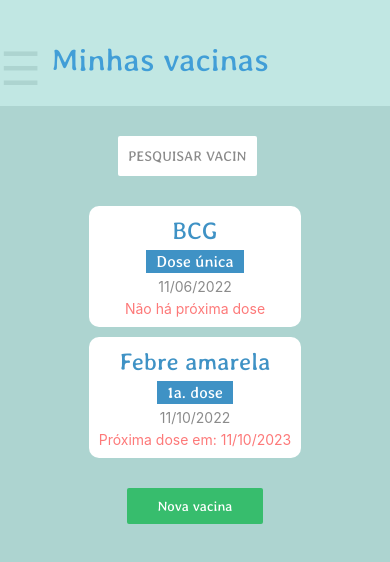
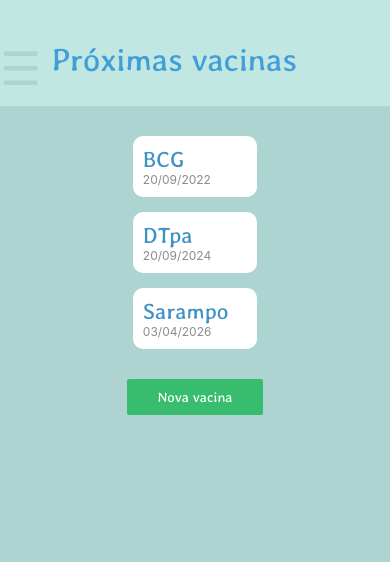
Before and after one commit to iwataniKenji/my-health, a React Native app: screen / in a window 390 px wide. Shown: the top 562 px of the page. Built offline with nearby package versions, Linux system fonts and the light colour scheme.

Commit message:
feat: adds nextVaccines screen and reformulates homeScreen layout components

```diff
--- a/App.tsx
+++ b/App.tsx
@@ -1,6 +1,7 @@
 import { useState } from "react";
 import { MyVaccinesSection } from "./screens/MyVaccinesSection";
-import { Home } from "./screens/Home";
+import { NextVaccinesSection } from "./screens/NextVaccinesSection";
+import { AuthSection } from "./screens/AuthSection";
 import AppLoading from "expo-app-loading";
 import * as Font from "expo-font";
 
@@ -13,8 +14,9 @@ export default function App() {
   const [fontsLoaded, setFontsLoaded] = useState(false);
 
   if (fontsLoaded) {
-    return <MyVaccinesSection />;
-    // return <Home />;
+    return <NextVaccinesSection />;
+    // return <MyVaccinesSection />;
+    // return <AuthSection />;
   } else {
     return (
       <AppLoading
--- a/components/CardsSection.tsx
+++ b/components/CardsSection.tsx
@@ -18,6 +18,7 @@ export function CardsSection() {
 const styles = StyleSheet.create({
   grid: {
     display: "flex",
+    flexDirection: "row",
     gap: 10,
   },
 });
--- /dev/null
+++ b/components/CardsSection2.tsx
@@ -0,0 +1,36 @@
+import { StyleSheet, View } from "react-native";
+import { NextVaccinesCard } from "./NextVaccinesCard";
+
+const data = [
+  {
+    title: "BCG",
+    date: "20/09/2022",
+  },
+  {
+    title: "DTpa",
+    date: "20/09/2024",
+  },
+  {
+    title: "Sarampo",
+    date: "03/04/2026",
+  },
+];
+
+export function CardsSection2() {
+  return (
+    <View style={styles.container}>
+      {data.map((item) => (
+        <NextVaccinesCard title={item.title} date={item.date} />
+      ))}
+    </View>
+  );
+}
+
+const styles = StyleSheet.create({
+  container: {
+    display: "flex",
+    alignItems: "center",
+    gap: 15,
+    width: "100%",
+  },
+});
--- /dev/null
+++ b/components/NextVaccinesCard.tsx
@@ -0,0 +1,36 @@
+import { StyleSheet, View, Text } from "react-native";
+
+type Props = {
+  title: string;
+  date: string;
+};
+
+export function NextVaccinesCard({ title, date }: Props) {
+  return (
+    <View style={styles.cardBackground}>
+      <Text style={styles.title}>{title}</Text>
+      <Text style={styles.date}>{date}</Text>
+    </View>
+  );
+}
+
+const styles = StyleSheet.create({
+  cardBackground: {
+    display: "flex",
+    padding: 10,
+    borderRadius: 10,
+    backgroundColor: "white",
+    width: "92%",
+  },
+
+  title: {
+    fontSize: 22,
+    fontFamily: "averiaLibre-regular",
+    color: "rgba(63, 146, 197, 1)",
+  },
+
+  date: {
+    fontSize: 12,
+    color: "rgba(139, 139, 139, 1)",
+  },
+});
--- a/components/TopToolbar.tsx
+++ b/components/TopToolbar.tsx
@@ -1,6 +1,10 @@
 import { StyleSheet, Text, TouchableOpacity, View } from "react-native";
 
-export function TopToolbar() {
+type Props = {
+  title: string;
+};
+
+export function TopToolbar({ title }: Props) {
   const openMenu = () => {
     console.log("open menu");
   };
@@ -10,7 +14,7 @@ export function TopToolbar() {
       <TouchableOpacity onPress={openMenu}>
         <Text style={styles.toolBarButton}>☰</Text>
       </TouchableOpacity>
-      <Text style={styles.toolbarText}>Minhas vacinas</Text>
+      <Text style={styles.toolbarText}>{title}</Text>
     </View>
   );
 }
--- a/components/VaccineCard.tsx
+++ b/components/VaccineCard.tsx
@@ -30,16 +30,17 @@ const styles = StyleSheet.create({
     padding: 10,
     borderRadius: 10,
     backgroundColor: "white",
+    width: "45%",
   },
 
   title: {
-    fontSize: 24,
+    fontSize: 22,
     fontFamily: "averiaLibre-regular",
     color: "rgba(63, 146, 197, 1)",
   },
 
   about: {
-    fontSize: 16,
+    fontSize: 12,
     paddingVertical: 2,
     paddingHorizontal: 10,
     fontFamily: "averiaLibre-regular",
@@ -48,10 +49,12 @@ const styles = StyleSheet.create({
   },
 
   date: {
+    fontSize: 12,
     color: "rgba(139, 139, 139, 1)",
   },
 
   nextDose: {
+    fontSize: 10,
     color: "rgba(253, 121, 121, 1)",
   },
 });
--- /dev/null
+++ b/layouts/MainScreenLayout.tsx
@@ -0,0 +1,39 @@
+import { StyleSheet, View } from "react-native";
+import { CustomButton } from "../components/CustomButton";
+import { TopToolbar } from "../components/TopToolbar";
+import { ReactNode } from "react";
+
+type Props = {
+  toolbarTitle: string;
+  children: ReactNode;
+};
+
+export function MainScreenLayout({ toolbarTitle, children }: Props) {
+  return (
+    <View style={styles.screen}>
+      <TopToolbar title={toolbarTitle} />
+      <View style={styles.content}>
+        {children}
+        <CustomButton color="rgba(55, 189, 109, 1)" handleClick={() => {}}>
+          Nova vacina
+        </CustomButton>
+      </View>
+    </View>
+  );
+}
+
+const styles = StyleSheet.create({
+  screen: {
+    height: "100%",
+    display: "flex",
+    backgroundColor: "rgba(173, 212, 208, 1)",
+  },
+
+  content: {
+    display: "flex",
+    alignItems: "center",
+    gap: 30,
+    marginTop: 30,
+    marginHorizontal: "auto",
+  },
+});
--- a/screens/Home.tsx
+++ b/screens/AuthSection.tsx
@@ -3,7 +3,7 @@ import { StatusBar } from "expo-status-bar";
 import { ButtonSection } from "../components/ButtonSection";
 import { InputSection } from "../components/InputSection";
 
-export function Home() {
+export function AuthSection() {
   return (
     <View style={styles.screen}>
       <Text style={styles.appTitle}>MyHealth</Text>
--- a/screens/MyVaccinesSection.tsx
+++ b/screens/MyVaccinesSection.tsx
@@ -1,36 +1,12 @@
-import { StyleSheet, View } from "react-native";
 import { Searchbar } from "../components/Searchbar";
 import { CardsSection } from "../components/CardsSection";
-import { CustomButton } from "../components/CustomButton";
-import { TopToolbar } from "../components/TopToolbar";
+import { MainScreenLayout } from "../layouts/MainScreenLayout";
 
 export function MyVaccinesSection() {
   return (
-    <View style={styles.screen}>
-      <TopToolbar />
-      <View style={styles.content}>
-        <Searchbar />
-        <CardsSection />
-        <CustomButton color="rgba(55, 189, 109, 1)" handleClick={() => {}}>
-          Nova vacina
-        </CustomButton>
-      </View>
-    </View>
+    <MainScreenLayout toolbarTitle="Minhas vacinas">
+      <Searchbar />
+      <CardsSection />
+    </MainScreenLayout>
   );
 }
-
-const styles = StyleSheet.create({
-  screen: {
-    height: "100%",
-    display: "flex",
-    backgroundColor: "rgba(173, 212, 208, 1)",
-  },
-
-  content: {
-    display: "flex",
-    alignItems: "center",
-    gap: 30,
-    marginTop: 30,
-    marginHorizontal: "auto",
-  },
-});
--- /dev/null
+++ b/screens/NextVaccinesSection.tsx
@@ -0,0 +1,10 @@
+import { CardsSection2 } from "../components/CardsSection2";
+import { MainScreenLayout } from "../layouts/MainScreenLayout";
+
+export function NextVaccinesSection() {
+  return (
+    <MainScreenLayout toolbarTitle="Próximas vacinas">
+      <CardsSection2 />
+    </MainScreenLayout>
+  );
+}
```
